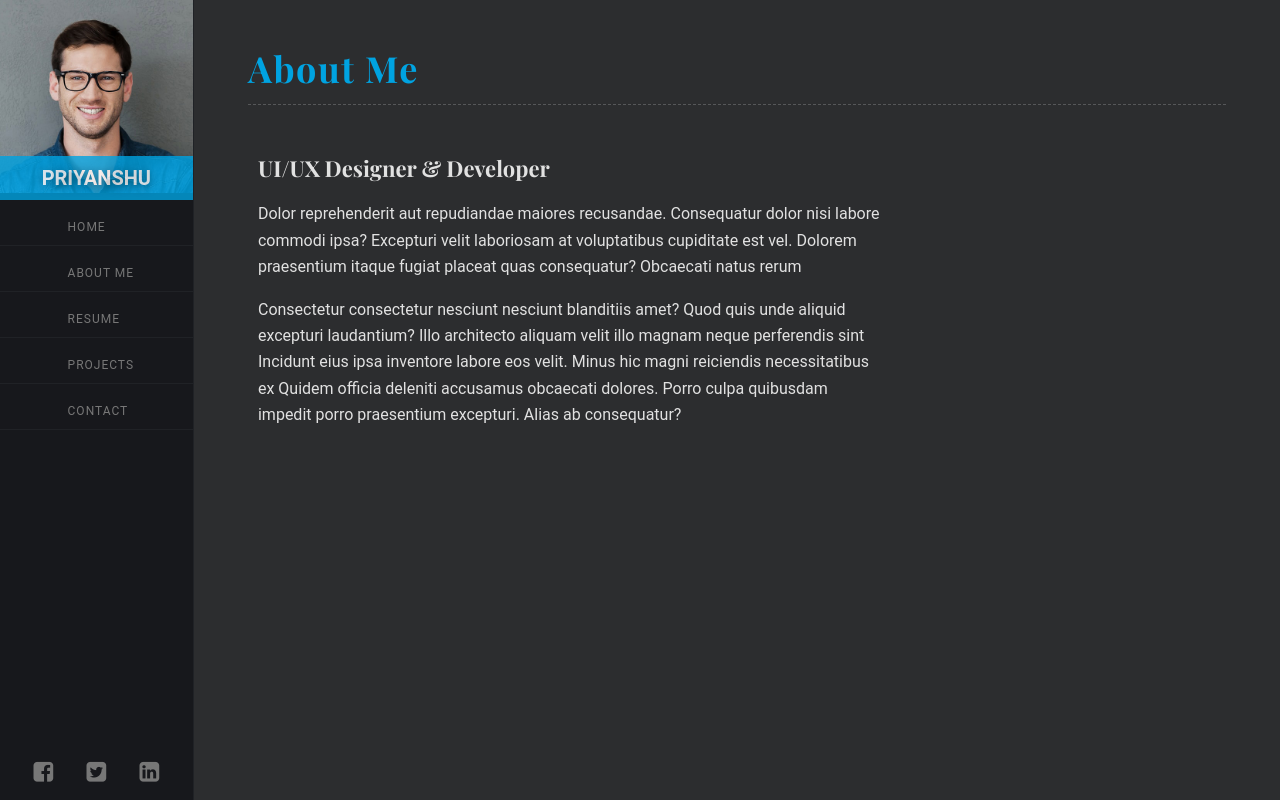
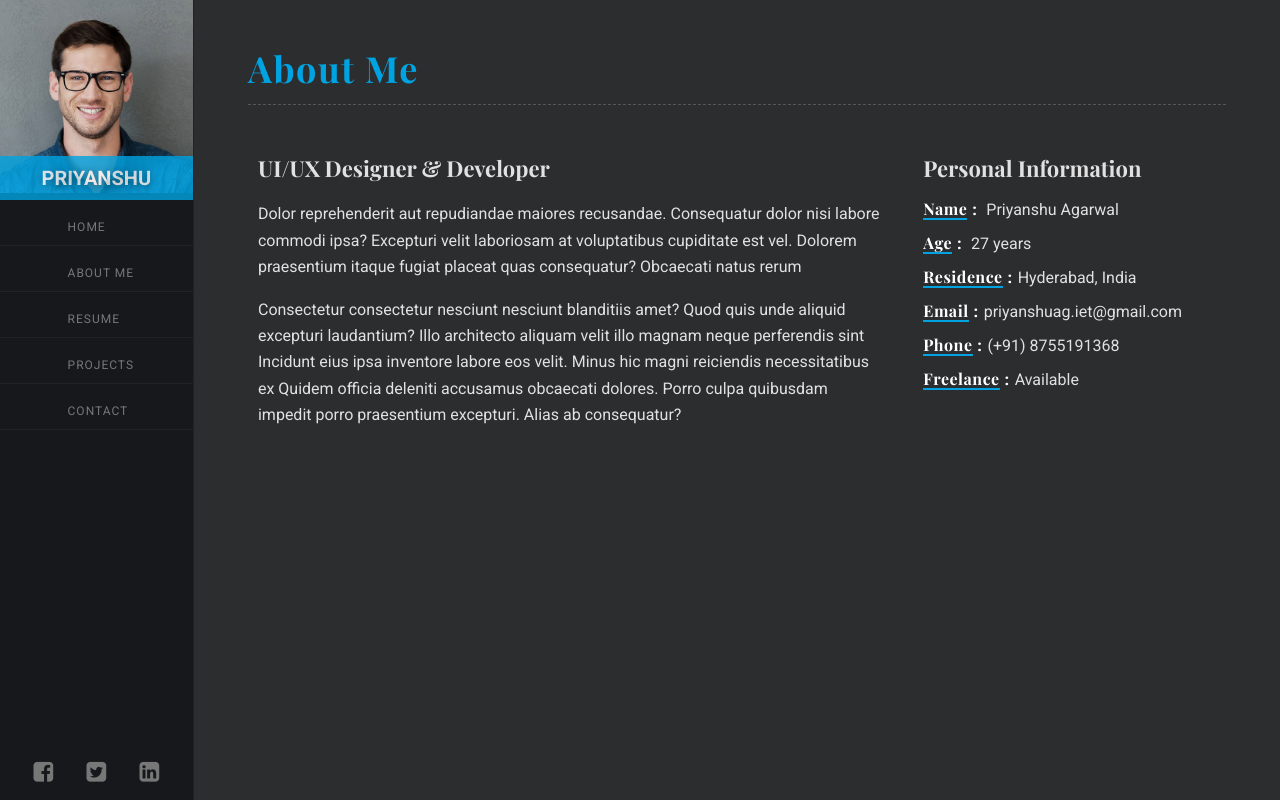
Before and after one commit to PriyanshuAgarwal/portfolio123, a React (Create React App) app: page / in a window 1280 px wide. Built offline with nearby package versions, Linux system fonts and the light colour scheme.

Commit message:
Add Personal details

```diff
--- a/src/AboutMe.js
+++ b/src/AboutMe.js
@@ -17,7 +17,35 @@ class AboutMe extends Component {
 
                             <p>Consectetur consectetur nesciunt nesciunt blanditiis amet? Quod quis unde aliquid excepturi laudantium? Illo architecto aliquam velit illo magnam neque perferendis sint Incidunt eius ipsa inventore labore eos velit. Minus hic magni reiciendis necessitatibus ex Quidem officia deleniti accusamus obcaecati dolores. Porro culpa quibusdam impedit porro praesentium excepturi. Alias ab consequatur? </p>
                         </div>
-                        <div className="about-personal-details"></div>
+                        <div className="about-personal-details">
+                            <h3 className="mb-20">Personal Information</h3>
+                            <ul>
+                                <li>
+                                    <span className="title">Name </span>
+                                    <span className="value"> Priyanshu Agarwal</span>
+                                </li>
+                                <li>
+                                    <span className="title">Age </span>
+                                    <span className="value"> 27 years</span>
+                                </li>
+                                <li>
+                                    <span className="title">Residence </span>
+                                    <span className="value">Hyderabad, India</span>
+                                </li>
+                                <li>
+                                    <span className="title">Email </span>
+                                    <span className="value">priyanshuag.iet@gmail.com</span>
+                                </li>
+                                <li>
+                                    <span className="title">Phone </span>
+                                    <span className="value">(+91) 8755191368</span>
+                                </li>
+                                <li>
+                                    <span className="title">Freelance </span>
+                                    <span className="value">Available</span>
+                                </li>
+                            </ul>
+                        </div>
                     </div>
                 </div>
 
--- a/src/css/AboutMe.css
+++ b/src/css/AboutMe.css
@@ -9,10 +9,37 @@
 
 .about-personal-details {
     width: 34%;
+    padding-left: 30px;
+    padding-right: 15px;
 }
 
 
-.about-details h3 {
+.about-info-container h3 {
     font-size: 22px;
     font-weight: 700;
 }
+
+.about-personal-details ul li .title::after {
+    position: absolute;
+    right: -10px;
+    content: ":";
+}
+
+.about-personal-details ul li {
+    line-height: 1em;
+    margin-bottom: 15px;
+}
+
+.about-personal-details ul li .title {
+    font-family: "Playfair Display", serif;
+    font-size: 16px;
+    font-weight: 700;
+    letter-spacing: .5px;
+    border-bottom: 2px solid #fff;
+    position: relative;
+    display: inline-block;
+    margin-right: 15px;
+    padding-bottom: 1px;
+    color: #fff;
+    border-color: #00A3E1;
+}
--- a/src/css/App.css
+++ b/src/css/App.css
@@ -1,4 +1,5 @@
 @import url("https://fonts.googleapis.com/css?family=Playfair+Display:400,700,900");
+@import url("http://fonts.googleapis.com/css?family=Roboto:400,700,900");
 
 .app-container {
   display: flex;
--- a/src/css/Navbar.css
+++ b/src/css/Navbar.css
@@ -1,5 +1,4 @@
 .navbar-container ul {
-    list-style-type: none;
     padding: 0px;
     margin-top: 0;
     margin-bottom: 1rem;
--- a/src/css/Styles.css
+++ b/src/css/Styles.css
@@ -5,3 +5,9 @@
 p {
     line-height: 1.65;
 }
+
+ul {
+    list-style: none;
+    padding: 0px;
+    margin: 0px;
+}
```
